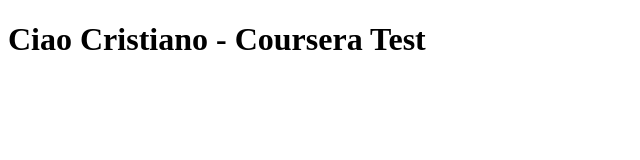
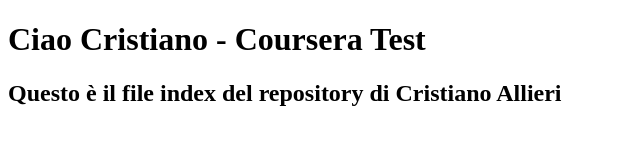
Before and after one commit to Criso1977/coursera-test, a plain HTML site: page index.html in a window 1280 px wide. Shown: the whole page, without its empty margins (0-640 px from the left). Drawn offline with Linux system fonts and the light colour scheme.

Commit message:
File index modified

```diff
--- a/index.html
+++ b/index.html
@@ -6,5 +6,6 @@
   </head>
   <body>
     <h1>Ciao Cristiano - Coursera Test</h1>
+    <h2>Questo è il file index del repository di Cristiano Allieri</h2>
   </body>
 </html>
```
